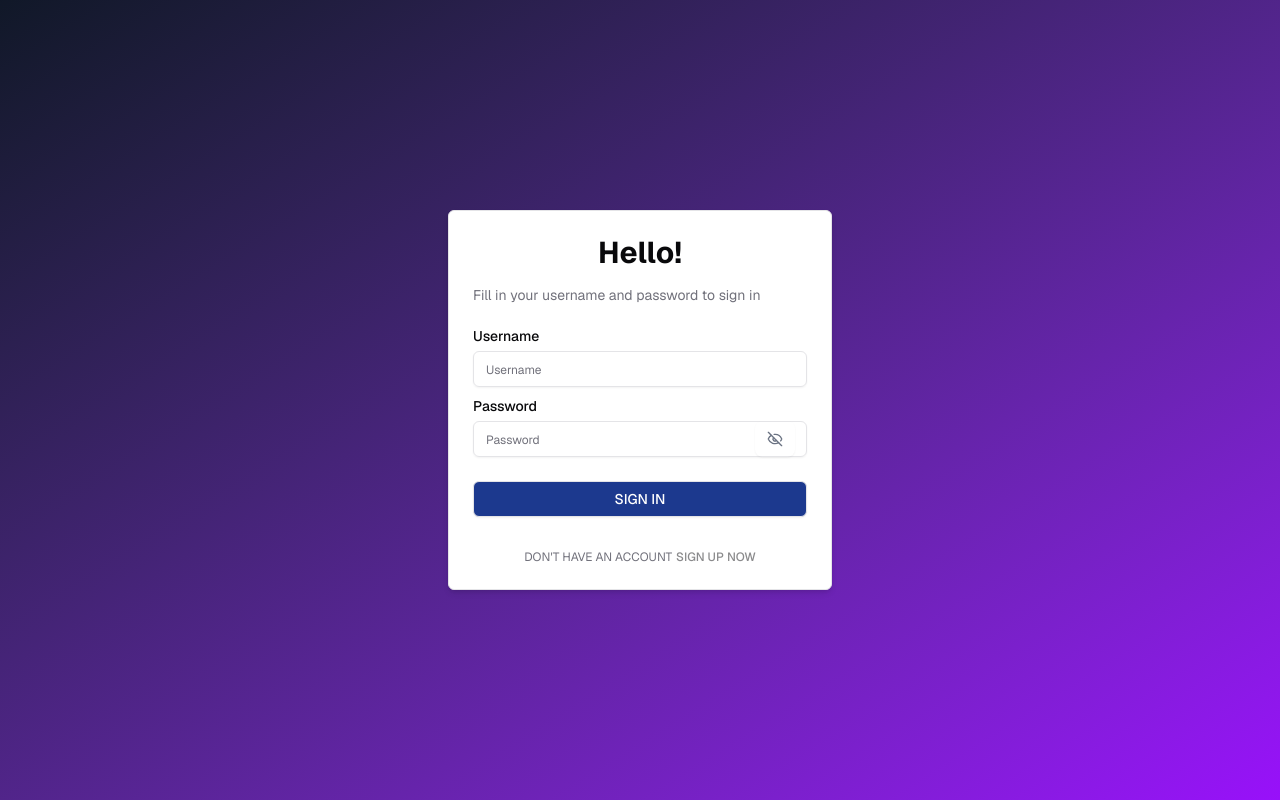
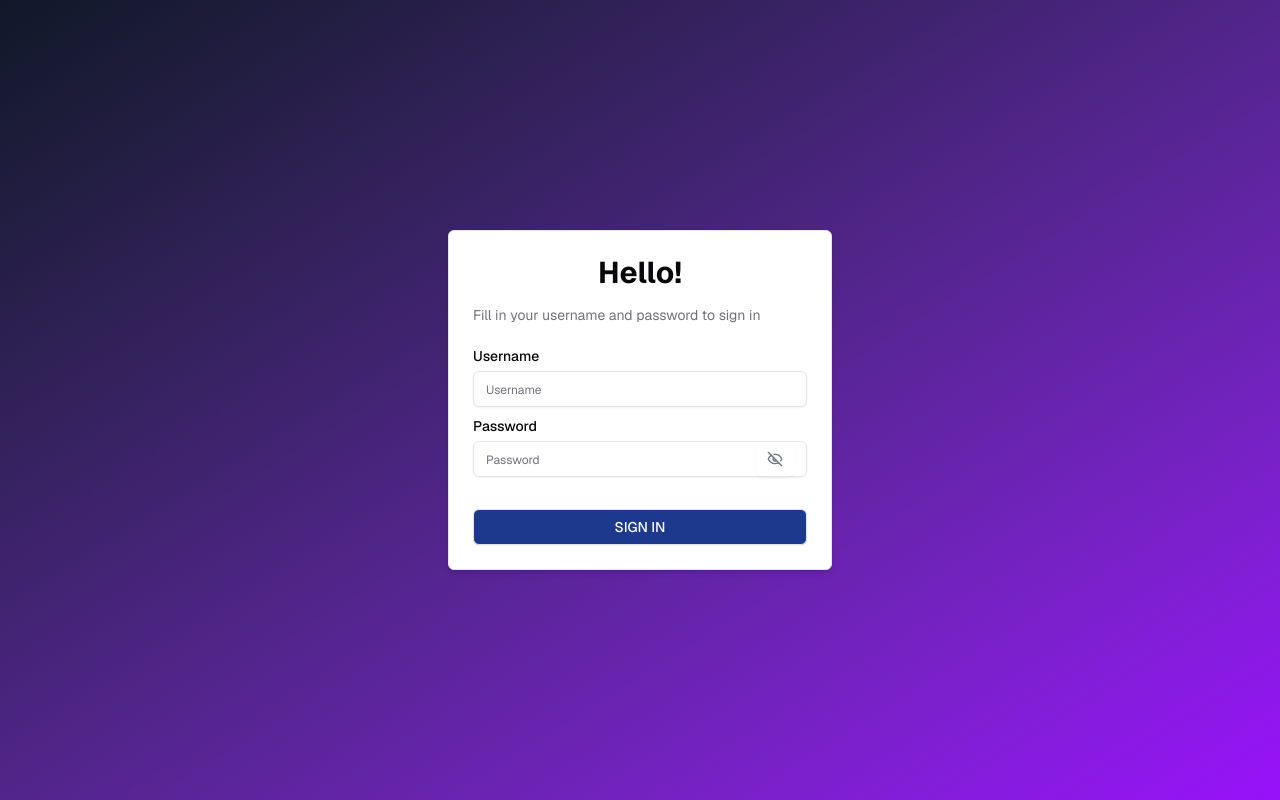
Before and after one commit to AyeshaniWeerasooriya/task-manager-app, a Next.js app: page /login in a window 1280 px wide. Built offline with nearby package versions, Linux system fonts and the light colour scheme; no server answers.

Commit message:
refac: changed styles

```diff
--- a/app/components/LoginDialogBox.jsx
+++ b/app/components/LoginDialogBox.jsx
@@ -55,7 +55,7 @@ export default function LoginDialogBox() {
 
         <CardContent>
           <form onSubmit={handleLogin}>
-            <div className="flex flex-col gap-3">
+            <div className="flex flex-col gap-3 ">
               <div className="grid gap-2">
                 <Label htmlFor="email">Username</Label>
                 <Input
@@ -97,7 +97,7 @@ export default function LoginDialogBox() {
 
               {errorMsg && <p className="text-red-500 text-sm">{errorMsg}</p>}
 
-              <div className="mt-3">
+              <div className="mt-5">
                 <Button
                   variant="outline"
                   className="w-full text-white bg-blue-900 rounded-sm"
@@ -109,20 +109,6 @@ export default function LoginDialogBox() {
             </div>
           </form>
         </CardContent>
-
-        <CardFooter className="flex-col gap-2 mt-2">
-          <div className="w-full flex items-center justify-center gap-1 text-xs">
-            <p className="text-muted-foreground">DON'T HAVE AN ACCOUNT</p>
-            <Button
-              className="p-0 h-auto text-xs cursor-not-allowed"
-              variant="link"
-              disabled
-              onClick={() => router.push("/register")}
-            >
-              SIGN UP NOW
-            </Button>
-          </div>
-        </CardFooter>
       </Card>
     </div>
   );
```
